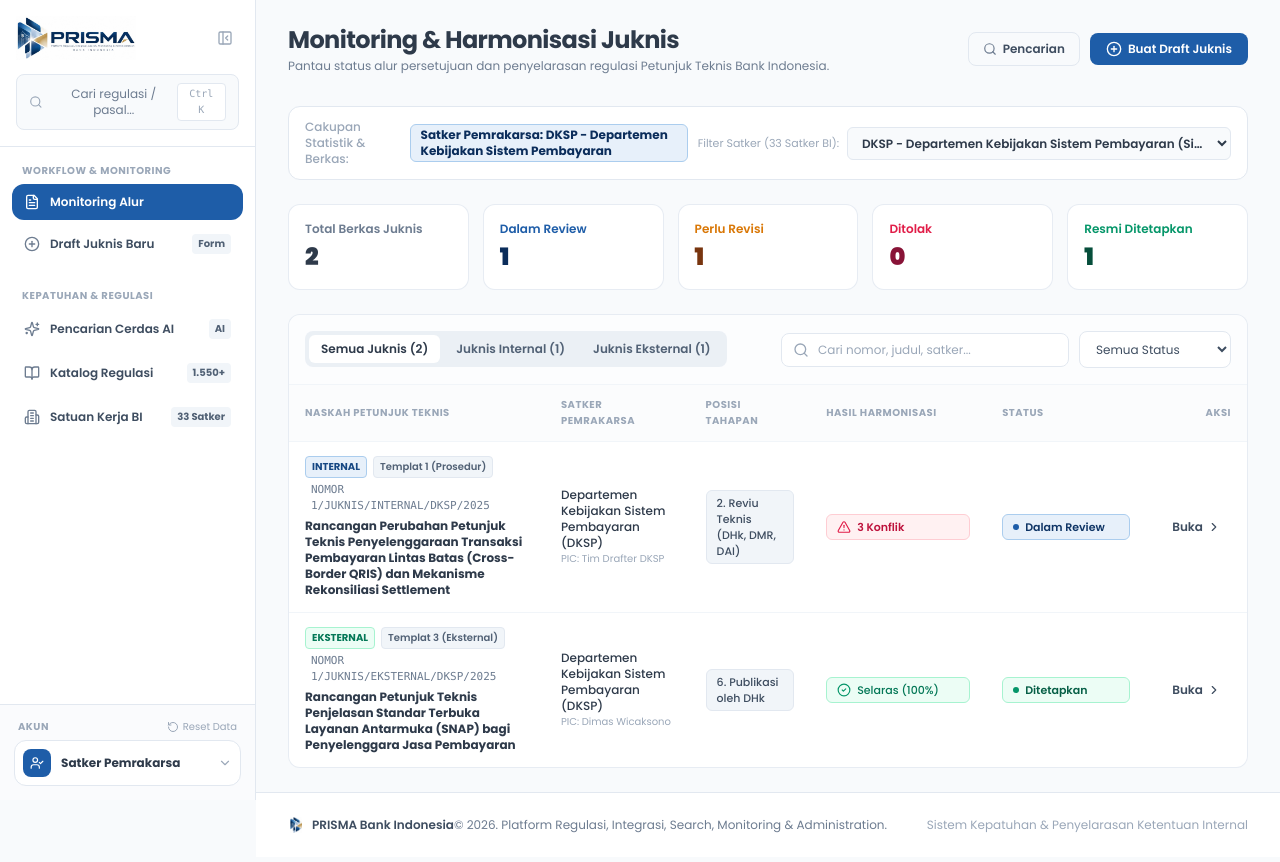
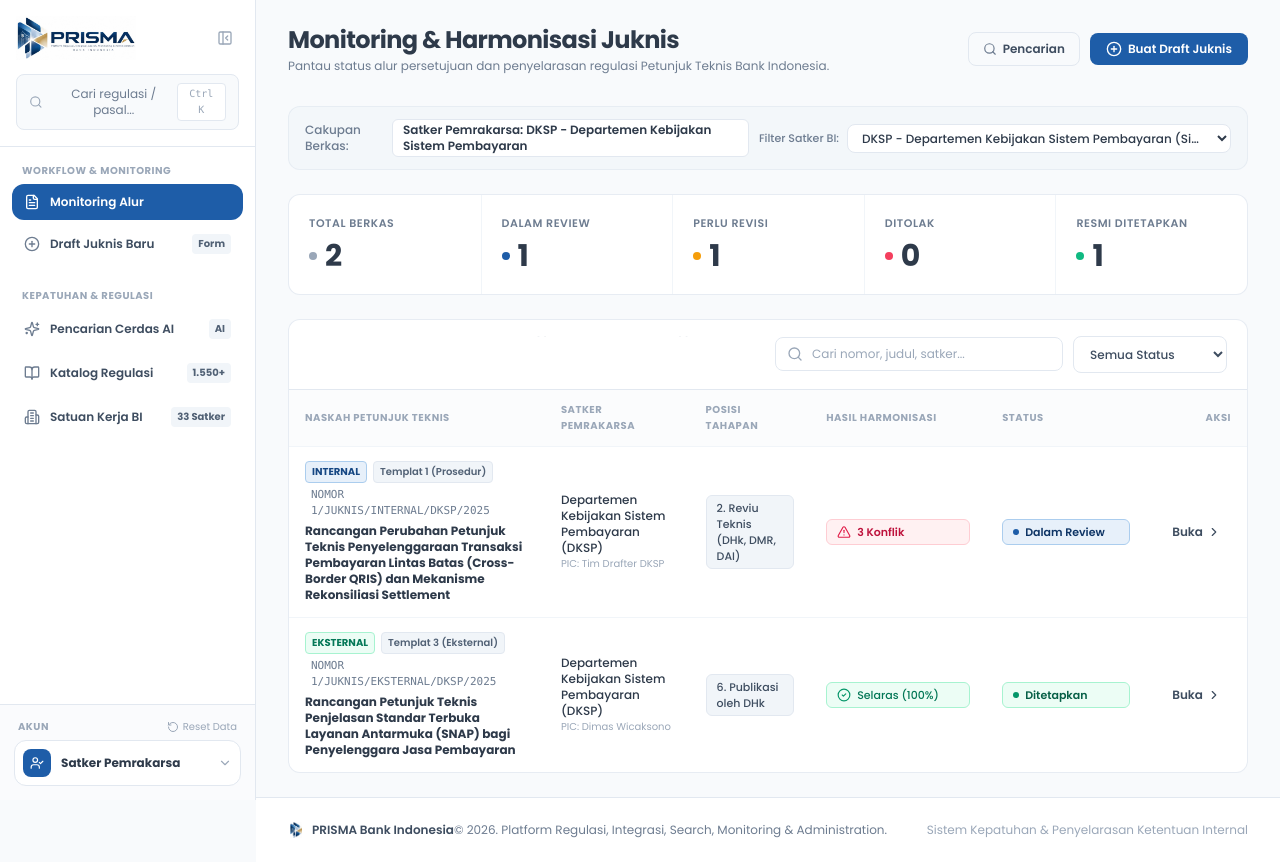
Before and after one commit to farelathallah2803/kelompok3-sipecut, a Next.js app: page / in a window 1280 px wide. Built offline with nearby package versions, Linux system fonts and the light colour scheme.

Commit message:
feat: ubah metric cards menjadi Horizontal Metric Bar Strip dan terapkan Canvas Clean Approach dengan Underline Tabs

```diff
--- a/src/app/page.tsx
+++ b/src/app/page.tsx
@@ -185,26 +185,26 @@
       </div>
 
       {/* Account Scope Indicator Banner */}
-      <div className="bg-white px-4 py-3 rounded-xl border border-slate-200 shadow-2xs flex flex-col sm:flex-row sm:items-center justify-between gap-2.5 text-xs">
+      <div className="bg-slate-100/70 px-4 py-3 rounded-xl border border-slate-200/70 flex flex-col sm:flex-row sm:items-center justify-between gap-2.5 text-xs">
         <div className="flex items-center space-x-2">
-          <span className="text-slate-400 font-medium">Cakupan Statistik &amp; Berkas:</span>
+          <span className="text-slate-500 font-medium">Cakupan Berkas:</span>
           {isGlobalReviewerRole ? (
-            <span className="font-bold text-blue-900 bg-blue-50 border border-blue-200 px-2.5 py-0.5 rounded-md">
+            <span className="font-semibold text-slate-800 bg-white border border-slate-200 px-2.5 py-0.5 rounded-md shadow-2xs">
               Penelaah Central ({activeRole.toUpperCase()}) &bull; {activeSatkerLabel}
             </span>
           ) : (
-            <span className="font-bold text-blue-900 bg-blue-50 border border-blue-200 px-2.5 py-0.5 rounded-md">
+            <span className="font-semibold text-slate-800 bg-white border border-slate-200 px-2.5 py-0.5 rounded-md shadow-2xs">
               Satker Pemrakarsa: {activeSatkerLabel}
             </span>
           )}
         </div>
 
         <div className="flex items-center space-x-2 shrink-0">
-          <span className="text-[11px] text-slate-400">Filter Satker (33 Satker BI):</span>
+          <span className="text-[11px] text-slate-500 font-medium">Filter Satker BI:</span>
           <select
             value={activeSatkerScope}
             onChange={(e) => setSelectedSatkerFilter(e.target.value)}
-            className="text-xs py-1.5 px-2.5 rounded-md border border-slate-200 bg-slate-50 font-semibold text-slate-800 focus:outline-hidden max-w-xs sm:max-w-sm truncate"
+            className="text-xs py-1 px-2.5 rounded-lg border border-slate-200 bg-white font-medium text-slate-800 focus:outline-hidden max-w-xs sm:max-w-sm truncate shadow-2xs"
           >
             <option value="all">Semua 33 Satker (Global BI)</option>
             {SATUAN_KERJA_LIST.map((satker) => (
@@ -216,66 +216,83 @@
         </div>
       </div>
 
-      {/* Clean Stat Strip (5 Columns) */}
-      <div className="grid grid-cols-2 sm:grid-cols-3 lg:grid-cols-5 gap-3.5">
-        <div className="bg-white p-4 rounded-xl border border-slate-200/80 shadow-2xs">
-          <div className="text-xs font-semibold text-slate-500">Total Berkas Juknis</div>
-          <div className="text-2xl font-black text-slate-900 mt-1">{totalCount}</div>
-        </div>
+      {/* Horizontal Metric Bar Strip (Unified Metrics Bar) */}
+      <div className="bg-white rounded-xl border border-slate-200/80 shadow-2xs overflow-hidden">
+        <div className="grid grid-cols-2 sm:grid-cols-3 lg:grid-cols-5 divide-y sm:divide-y-0 sm:divide-x divide-slate-100">
+          <div className="p-4 sm:p-5">
+            <span className="text-[11px] font-semibold text-slate-500 uppercase tracking-wider block">Total Berkas</span>
+            <div className="flex items-center space-x-2 mt-1.5">
+              <span className="w-2 h-2 rounded-full bg-slate-400 shrink-0"></span>
+              <span className="text-2xl sm:text-3xl font-bold text-slate-900 tracking-tight">{totalCount}</span>
+            </div>
+          </div>
 
-        <div className="bg-white p-4 rounded-xl border border-slate-200/80 shadow-2xs">
-          <div className="text-xs font-semibold text-blue-600">Dalam Review</div>
-          <div className="text-2xl font-black text-blue-900 mt-1">{inReviewCount}</div>
-        </div>
+          <div className="p-4 sm:p-5">
+            <span className="text-[11px] font-semibold text-slate-500 uppercase tracking-wider block">Dalam Review</span>
+            <div className="flex items-center space-x-2 mt-1.5">
+              <span className="w-2 h-2 rounded-full bg-blue-600 shrink-0"></span>
+              <span className="text-2xl sm:text-3xl font-bold text-slate-900 tracking-tight">{inReviewCount}</span>
+            </div>
+          </div>
 
-        <div className="bg-white p-4 rounded-xl border border-slate-200/80 shadow-2xs">
-          <div className="text-xs font-semibold text-amber-600">Perlu Revisi</div>
-          <div className="text-2xl font-black text-amber-900 mt-1">{needRevisionCount}</div>
-        </div>
+          <div className="p-4 sm:p-5">
+            <span className="text-[11px] font-semibold text-slate-500 uppercase tracking-wider block">Perlu Revisi</span>
+            <div className="flex items-center space-x-2 mt-1.5">
+              <span className="w-2 h-2 rounded-full bg-amber-500 shrink-0"></span>
+              <span className="text-2xl sm:text-3xl font-bold text-slate-900 tracking-tight">{needRevisionCount}</span>
+            </div>
+          </div>
 
-        <div className="bg-white p-4 rounded-xl border border-slate-200/80 shadow-2xs">
-          <div className="text-xs font-semibold text-rose-600">Ditolak</div>
-          <div className="text-2xl font-black text-rose-900 mt-1">{rejectedCount}</div>
-        </div>
+          <div className="p-4 sm:p-5">
+            <span className="text-[11px] font-semibold text-slate-500 uppercase tracking-wider block">Ditolak</span>
+            <div className="flex items-center space-x-2 mt-1.5">
+              <span className="w-2 h-2 rounded-full bg-rose-500 shrink-0"></span>
+              <span className="text-2xl sm:text-3xl font-bold text-slate-900 tracking-tight">{rejectedCount}</span>
+            </div>
+          </div>
 
-        <div className="bg-white p-4 rounded-xl border border-slate-200/80 shadow-2xs">
-          <div className="text-xs font-semibold text-emerald-600">Resmi Ditetapkan</div>
-          <div className="text-2xl font-black text-emerald-900 mt-1">{approvedCount}</div>
+          <div className="p-4 sm:p-5">
+            <span className="text-[11px] font-semibold text-slate-500 uppercase tracking-wider block">Resmi Ditetapkan</span>
+            <div className="flex items-center space-x-2 mt-1.5">
+              <span className="w-2 h-2 rounded-full bg-emerald-500 shrink-0"></span>
+              <span className="text-2xl sm:text-3xl font-bold text-slate-900 tracking-tight">{approvedCount}</span>
+            </div>
+          </div>
         </div>
       </div>
 
-      {/* Main Content Area: Filter & Drafts Table */}
+      {/* Main Content Area: Filter & Drafts Table (Canvas Clean Approach) */}
       <div className="bg-white rounded-xl border border-slate-200/80 shadow-2xs overflow-hidden">
         {/* Filter Controls Bar */}
-        <div className="p-4 border-b border-slate-100 flex flex-col lg:flex-row lg:items-center justify-between gap-4 bg-slate-50/40">
-          {/* Juknis Scope Filter Tabs */}
-          <div className="flex items-center space-x-1 bg-slate-200/60 p-1 rounded-lg self-start overflow-x-auto shrink-0">
+        <div className="px-5 py-4 border-b border-slate-200 flex flex-col lg:flex-row lg:items-center justify-between gap-4">
+          {/* Subtle Underline Tabs for Scope */}
+          <div className="flex items-center space-x-6 border-b border-slate-200 lg:border-b-0 text-xs font-semibold overflow-x-auto self-start shrink-0 pb-1 lg:pb-0">
             <button
               onClick={() => setSelectedScopeFilter('all')}
-              className={`px-3 py-1.5 text-xs rounded-md font-semibold transition ${
+              className={`pb-2 lg:pb-0 transition border-b-2 -mb-[17px] ${
                 selectedScopeFilter === 'all'
-                  ? 'bg-white text-slate-900 shadow-2xs'
-                  : 'text-slate-600 hover:text-slate-900'
+                  ? 'border-blue-600 text-blue-700 font-bold'
+                  : 'border-transparent text-slate-500 hover:text-slate-900'
               }`}
             >
               Semua Juknis ({totalCount})
             </button>
             <button
               onClick={() => setSelectedScopeFilter('INTERNAL')}
-              className={`px-3 py-1.5 text-xs rounded-md font-semibold transition ${
+              className={`pb-2 lg:pb-0 transition border-b-2 -mb-[17px] ${
                 selectedScopeFilter === 'INTERNAL'
-                  ? 'bg-white text-slate-900 shadow-2xs'
-                  : 'text-slate-600 hover:text-slate-900'
+                  ? 'border-blue-600 text-blue-700 font-bold'
+                  : 'border-transparent text-slate-500 hover:text-slate-900'
               }`}
             >
               Juknis Internal ({internalCount})
             </button>
             <button
               onClick={() => setSelectedScopeFilter('EKSTERNAL')}
-              className={`px-3 py-1.5 text-xs rounded-md font-semibold transition ${
+              className={`pb-2 lg:pb-0 transition border-b-2 -mb-[17px] ${
                 selectedScopeFilter === 'EKSTERNAL'
-                  ? 'bg-white text-slate-900 shadow-2xs'
-                  : 'text-slate-600 hover:text-slate-900'
+                  ? 'border-blue-600 text-blue-700 font-bold'
+                  : 'border-transparent text-slate-500 hover:text-slate-900'
               }`}
             >
               Juknis Eksternal ({eksternalCount})
@@ -298,7 +315,7 @@
             <select
               value={selectedStatusFilter}
               onChange={(e) => setSelectedStatusFilter(e.target.value)}
-              className="text-xs py-2 px-3 rounded-lg border border-slate-200 bg-white text-slate-700 focus:outline-hidden focus:ring-2 focus:ring-blue-500 shrink-0"
+              className="text-xs py-2 px-3 rounded-lg border border-slate-200 bg-white text-slate-700 focus:outline-hidden focus:ring-2 focus:ring-blue-500 shrink-0 font-medium"
             >
               <option value="all">Semua Status</option>
               <option value="in_review">Dalam Review</option>
```
